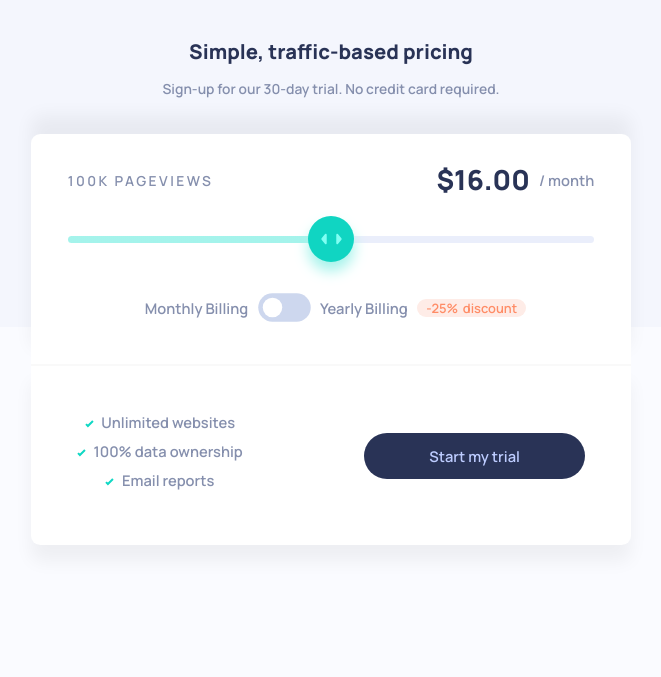
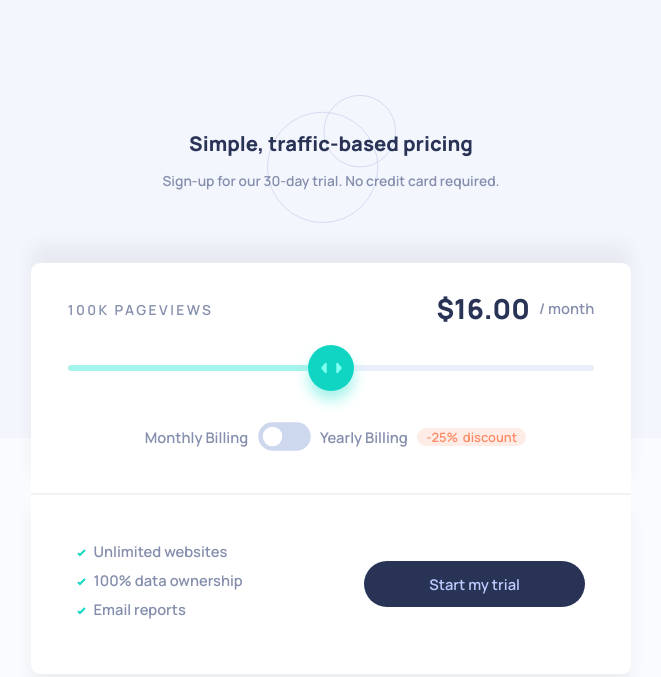
Before and after one commit to JefersonWayne/projetos, a plain HTML site: page interactive-pricing/index.html in a window 1280 px wide. Shown: the whole page, without its empty margins (309-970 px from the left). Drawn offline with Linux system fonts and the light colour scheme.

Commit message:
Styles update

```diff
--- a/interactive-pricing/assets/styles/desktop.css
+++ b/interactive-pricing/assets/styles/desktop.css
@@ -3,7 +3,6 @@
 
 body {
     justify-content: center;
-    padding: 0;
 }
 
 
@@ -14,7 +13,9 @@ body::before {
 }
 
 header {
-    padding: 2rem;
+    padding: 4rem;
+    background-position: center center;
+    background-size: 7rem;
 }
 
 main>#config {
@@ -57,3 +58,7 @@ main>#confirmation {
     justify-content: space-between;
     padding: 2.5rem;
 }
+
+main>#confirmation>ul {
+    text-align: left;
+}
--- a/interactive-pricing/assets/styles/global.css
+++ b/interactive-pricing/assets/styles/global.css
@@ -41,6 +41,7 @@ body {
     width: 100%;
     height: 100%;
     position: relative;
+    padding: 3rem 0;
 }
 
 body::before {
@@ -66,6 +67,8 @@ body::before {
 /* Configuração do Header */
 
 header {
+    background: url('../../interactive-pricing-component-main/images/pattern-circles.svg');
+    background-repeat: no-repeat;
     text-align: center;
 }
 
@@ -110,7 +113,7 @@ main>#config {
 
     box-shadow: 0rem -1rem 1rem rgba(0, 0, 0, 0.05);
 
-    border-bottom: 2px solid rgba(0, 0, 0, 0.025);
+    border-bottom: 2px solid rgba(0, 0, 0, 0.05);
 }
 
 /* Configuração do Range */
@@ -288,7 +291,6 @@ main>#confirmation {
 
 main>#confirmation>ul {
     list-style-type: none;
-    text-align: center;
     color: var(--grayish-blue-text);
 }
 
--- a/interactive-pricing/assets/styles/mobile.css
+++ b/interactive-pricing/assets/styles/mobile.css
@@ -3,7 +3,6 @@
 
 body {
     justify-content: start;
-    padding: 3rem 0;
 }
 
 body::before {
@@ -14,6 +13,8 @@ body::before {
 
 header {
     padding-bottom: 3rem;
+    background-position: top center;
+    background-size: 5rem;
 }
 
 header>.desktop {
@@ -57,3 +58,7 @@ main>#confirmation {
 main>#confirmation>ul {
     margin-bottom: 1rem;
 }
+
+main>#confirmation>ul {
+    text-align: center;
+}
```
